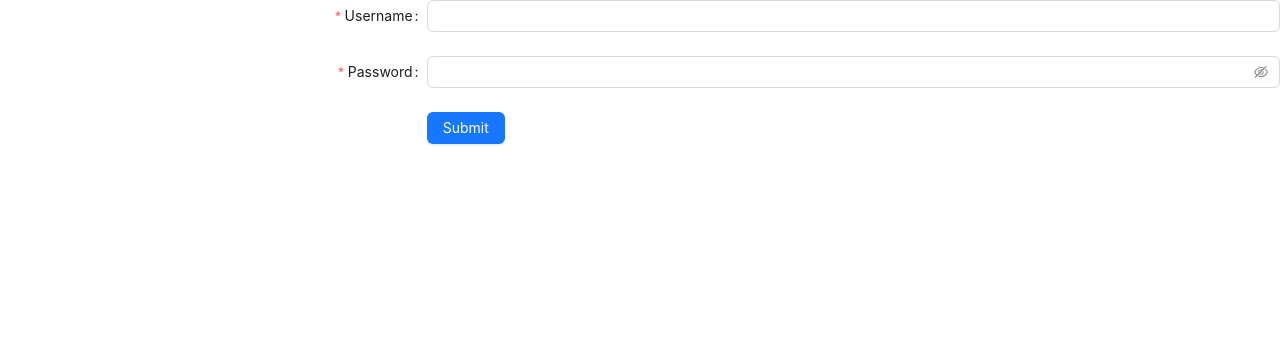
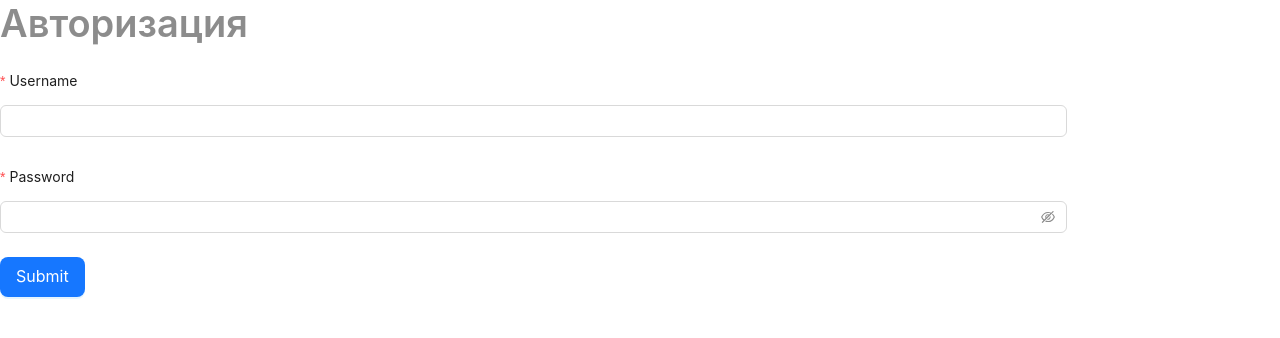
Before and after one commit to asianParadissseee/b-crm, a React (Vite) app: page /auth in a window 1280 px wide. Shown: the top 338 px of the page. Built offline with nearby package versions, Linux system fonts and the light colour scheme.

Commit message:
add styling for auth

```diff
--- a/src/pages/auth/auth.tsx
+++ b/src/pages/auth/auth.tsx
@@ -1,4 +1,4 @@
-import { Button, Form, Input } from "antd";
+import {Button, Form, Input, Typography} from "antd";
 
 type FieldType = {
     username: string;
@@ -13,30 +13,37 @@ const Auth = () => {
     return (
         <Form
             name="basic"
-      labelCol={{ span: 8 }}
-      wrapperCol={{ span: 16 }}
-      className="m-auto my-16 max-w-xl"
+            labelCol={{span: 8}}
+            wrapperCol={{span: 16}}
+            className="m-auto my-16 max-w-xl border p-10 rounded-2xl"
             onFinish={onFinish}
             autoComplete="off"
         >
+            <Typography.Title type={"secondary"} className="text-center">
+                Авторизация
+            </Typography.Title>
             <Form.Item<FieldType>
                 label="Username"
                 name="username"
-        rules={[{ required: true, message: "Please input your username!" }]}
+                rules={[{required: true, message: "Please input your username!"}]}
+                labelCol={{ span: 24 }}
+                wrapperCol={{ span: 20 }}
             >
-        <Input />
+                <Input/>
             </Form.Item>
 
             <Form.Item<FieldType>
                 label="Password"
                 name="password"
-        rules={[{ required: true, message: "Please input your password!" }]}
+                rules={[{required: true, message: "Please input your password!"}]}
+                labelCol={{ span: 24 }}
+                wrapperCol={{ span: 20 }}
             >
-        <Input.Password />
+                <Input.Password/>
             </Form.Item>
 
-      <Form.Item wrapperCol={{ offset: 8, span: 16 }}>
-        <Button className="bg-blue-900" type="primary" htmlType="submit">
+            <Form.Item wrapperCol={{span: 20}}>
+                <Button className="bg-blue-900 w-full mt-10" type="primary" htmlType="submit" size={"large"}>
                     Submit
                 </Button>
             </Form.Item>
```
Lines whose indentation alone changed are shown as unchanged.
